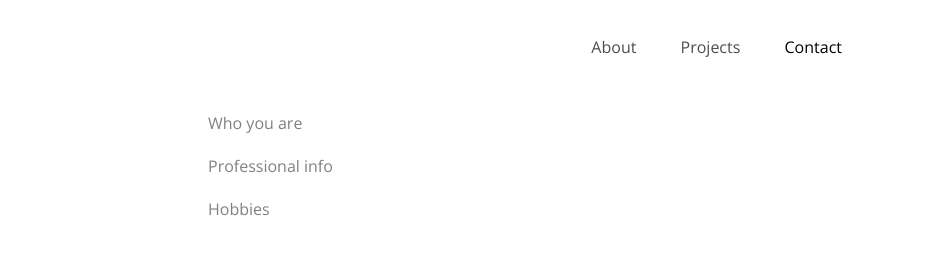
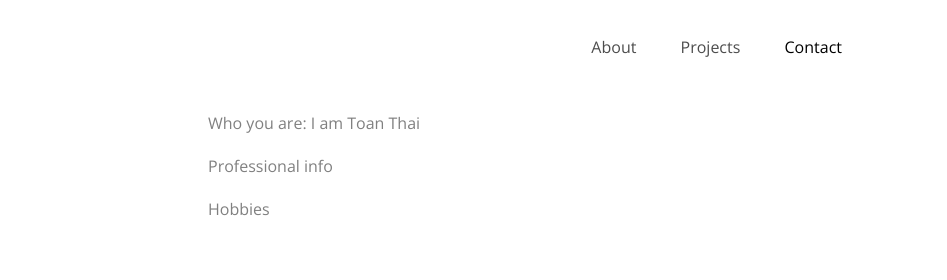
Before and after one commit to tthai081103/tthai.github.io, a plain HTML site: page index.html in a window 1280 px wide. Shown: the top 280 px of the page, 333-1280 px from the left. Drawn offline with nearby package versions, Linux system fonts and the light colour scheme; a script that the page names is missing; files whose address does not match are found by name.

Commit message:
Test for now

```diff
--- a/index.html
+++ b/index.html
@@ -92,7 +92,7 @@
           <div class="col-lg-5 ml-auto" data-aos="fade-up" data-aos-delay="100">
             <div class="mb-4">
               <p>
-               Who you are
+               Who you are: I am Toan Thai
               </p>
               <p>
                 Professional info
```
